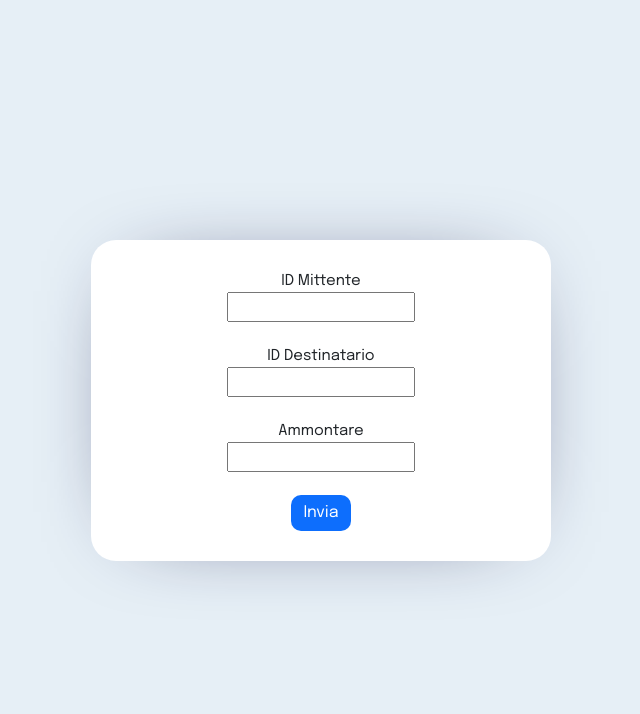
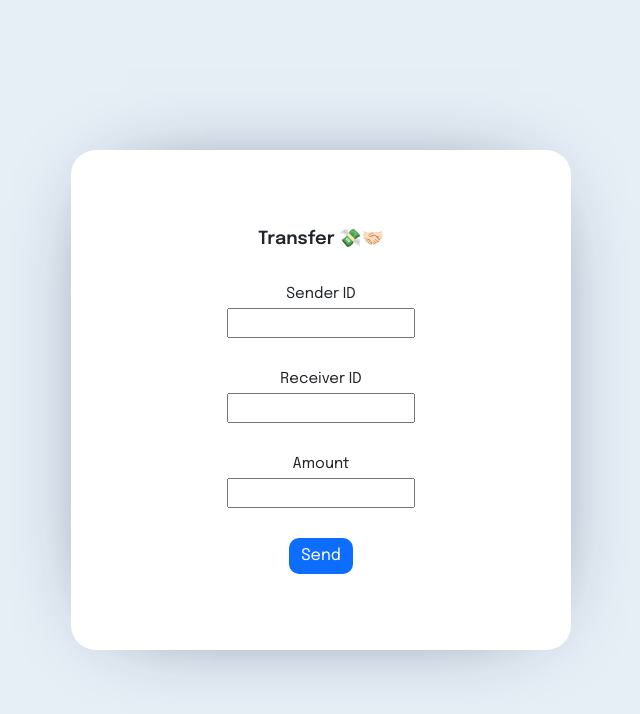
Before and after one commit to washedDragonyx/flask-banking-system, a Flask app: page /transfer in a window 1280 px wide. Shown: the top 714 px of the page, without its empty margins (319-959 px from the left). Run offline with Flask 2, Linux system fonts and the light colour scheme.

Commit message:
Titles, UI, transfer.html flipPage()

```diff
--- a/static/styles/scripts.js
+++ b/static/styles/scripts.js
@@ -109,18 +109,57 @@ function httpPost(url, arr) {
   var xmlHttp = new XMLHttpRequest();
   xmlHttp.open("POST", url, true);
   xmlHttp.setRequestHeader('Content-Type', 'application/json');
+
+  var result = ""
+  xmlHttp.onreadystatechange = (function(_this) {
+    return function() {
+      if (xmlHttp.readyState === 4 && xmlHttp.status === 200) {
+        result = xmlHttp.responseText;
+        var parsed = JSON.parse(result)
+        if(parsed.Status == "Success") {
+          resultPOST("The transaction was completed successfully!");
+        }
+        else if(parsed.Status == "Failure") {
+          resultPOST(parsed.Error);
+        }
+      };
+    }
+  })(this);
+
   xmlHttp.send(JSON.stringify({
     from: arr[0],
     to: arr[1],
     amount: arr[2]
   }));
-  return xmlHttp.responseText;
+  console.log("Data has been sent!")
+}
+
+function resultPOST(txt) {
+  // var flip_card = document.getElementById("flip-card");
+  var alert = document.getElementById("alert");
+  alert.innerHTML = txt;
+  flipCard("flip-card")
+  // flip_card.classList.add("flip-card-flip");
+}
+
+function flipCard(id) {
+  var flip_card = document.getElementById(id)
+  flip_card.classList.toggle("flip-card-flip")
+}
+
+function resetTransfer() {
+  var sender = document.getElementById("input-id-sender")
+  var receiver = document.getElementById("input-id-receiver")
+  var amount = document.getElementById("input-amount")
+  sender.value = ""
+  receiver.value = ""
+  amount.value = ""
 }
 
 // Chiamato dal pulsante "Cerca", utilizza l'ID inserito per ottenere tutti i dati del
 // rispettivo account e inserirli opportunamente nella pagina visibile all'utente
 function getInput() {
-  if (checkLength("input-id", "error")) {
+  if (checkLength("input-id", "notice")) {
     reset();
     var input = document.getElementById("input-id").value;
     var url = "http://127.0.0.1:5000/api/account/" + input;
@@ -136,6 +175,9 @@ function getInput() {
       var createdAt = document.getElementById("acc-createdAt");
       var name = document.getElementById("acc-name");
       var surname = document.getElementById("acc-surname");
+
+      var tempText = "Account " + parsed.AccountID + " found"
+      showNotice(tempText, "notice", "green")
 
       id.innerHTML = "";
       balance.innerHTML = "";
@@ -163,9 +205,10 @@ function getInput() {
     }
     else if (parsed.Status == "Failure") {
       hide();
-      showError(
-        "L'account inserito non esiste",
-        "error"
+      showNotice(
+        parsed.Error,
+        "notice",
+        "red"
       );
     }
   }
@@ -190,35 +233,47 @@ function setEnter() {
 
 // Controlla che l'ID inserito sia lungo 20 caratteri, in caso contrario visualizza
 // un bordo rosso al textbox di input e mostra un avviso di errore
-function checkLength(input_id, error_id) {
+function checkLength(input_id, notice_id) {
   var input = document.getElementById(input_id);
   if (input.value.length != 20) {
     input.classList.add("border-red");
-    showError(
-      "L'id inserito non è accettato (lunghezza 20 caratteri)",
-      error_id
+    showNotice(
+      "The entered ID's length must be 20 characters",
+      notice_id,
+      "red"
     );
     return false;
   } else {
     input.classList.remove("border-red");
-    hideError(error_id);
+    hideError(notice_id);
     return true;
   }
 }
 
 // Funzione che inserisce una data stringa di testo (l'errore) all'opportuno
 // elemento e lo mostra
-function showError(error, error_id) {
-  var err_box = document.getElementById(error_id);
-  err_box.innerHTML = error;
-  err_box.classList.remove("op0");
+function showNotice(notice, notice_id, color) {
+  var notice_box = document.getElementById(notice_id);
+  notice_box.innerHTML = notice;
+  notice_box.classList.remove("op0");
+  if(notice_box.classList.contains("red") && color == "green"){
+    notice_box.classList.remove("red")
+    notice_box.classList.add("green")
+    setTimeout(function() {
+      hideError(notice_id);
+    }, 5000);
+  }
+  else if(notice_box.classList.contains("green") && color == "red"){
+    notice_box.classList.remove("green")
+    notice_box.classList.add("red")
+  }
 }
 
 // Nasconde l'avviso di errore
-function hideError(error_id) {
-  var err_box = document.getElementById(error_id);
-  err_box.innerHTML = "-------------";
-  err_box.classList.add("op0");
+function hideError(notice_id) {
+  var notice_box = document.getElementById(notice_id);
+  notice_box.innerHTML = "-------------";
+  notice_box.classList.add("op0");
 }
 
 // Restituisce il nome del .html attualmente visualizzato
@@ -235,10 +290,7 @@ function sendTransfer() {
     document.getElementById("input-id-receiver").value,
     document.getElementById("input-amount").value
   ]
-  // if(httpPost("http://127.0.0.1:5000/api/transfer", arr).Status)
-  var content = httpPost("http://127.0.0.1:5000/api/transfer", arr);
-  var parsed = JSON.parse(content);
-  console.log(content);
+  httpPost("http://127.0.0.1:5000/api/transfer", arr);
 }
 
 if (getPageName() == "") setEnter();
--- a/static/styles/styles.css
+++ b/static/styles/styles.css
@@ -68,6 +68,8 @@ body {
   border-bottom-right-radius: 0px;
   font-size: 16px;
   justify-content: center;
+  /* padding-bottom: 60px; */
+  margin-bottom: 35px;
 }
 
 .card-bottom {
@@ -171,11 +173,19 @@ td {
   font-size: 15px;
 }
 
-.error {
+.notice {
   justify-content: center;
   text-align: center;
+  /* color: red; */
+  width: 100%;
+}
+
+.red {
   color: red;
-  width: 100%;
+}
+
+.green {
+  color: green;
 }
 
 .op0 {
@@ -186,6 +196,7 @@ td {
 
 .card-top-tr {
   height: fit-content;
+  flex-wrap: wrap;
 }
 
 .header-tr {
@@ -207,3 +218,50 @@ td {
   height: fit-content;
   width: fit-content;
 }
+
+.flip-card {
+  perspective: 1000px;
+  height: 500px;
+  width: 500px;
+}
+
+.flip-card-inner {
+  position: relative;
+  width: 100%;
+  height: 100%;
+  text-align: center;
+  transition: transform 0.8s;
+  transform-style: preserve-3d;
+}
+
+.flip-card-flip .flip-card-inner {
+  transform: rotateY(180deg);
+}
+
+.flip-card-front, .flip-card-back {
+  position: absolute;
+  width: 100%;
+  height: 100%;
+  -webkit-backface-visibility: hidden; /* Safari */
+  backface-visibility: hidden;
+}
+
+.flip-card-back {
+  transform: rotateY(180deg);
+}
+
+.alert {
+  width: 100%;
+}
+
+.btn-tr {
+  width: 60%;
+}
+
+.title {
+  width: 100%;
+  justify-content: center;
+  text-align: center;
+  font-weight: 600;
+  font-size: 18px;
+}
--- a/templates/transfer.html
+++ b/templates/transfer.html
@@ -18,33 +18,53 @@
     />
   </head>
   <body>
-    <div class="card card-tr">
+    <div class="flip-card" id="flip-card">
+      <div class="flip-card-inner">
+        <div class="card card-tr flip-card-front" id="card-front">
           <div class="card-top card-top-tr">
             <div class="card-form card-form-tr">
-
-            <div class="header header-tr">ID Mittente</div>
-            <input type="text" id="input-id-sender" class="input-id input-id-sender"
+                <div class="title">Transfer 💸🤝🏻</div>
+                <div class="notice op0">-------------</div>
+              <div class="header header-tr">Sender ID</div>
+              <input
+                type="text"
+                id="input-id-sender"
+                class="input-id input-id-sender"
                 onkeyup="checkLength('input-id-sender', 'error-sender')"
               />
-            <div class="error op0" id="error-sender">-------------</div>
-
-            <div class="header header-tr">ID Destinatario</div>
-            <input type="text" id="input-id-receiver" class="input-id input-id-receiver"
+              <div class="notice red op0" id="error-sender">-------------</div>
+              <div class="header header-tr">Receiver ID</div>
+              <input
+                type="text"
+                id="input-id-receiver"
+                class="input-id input-id-receiver"
                 onkeyup="checkLength('input-id-receiver', 'error-receiver')"
               />
-            <div class="error op0" id="error-receiver">-------------</div>
-
-            <div class="header header-tr">Ammontare</div>
+              <div class="notice red op0" id="error-receiver">-------------</div>
+              <div class="header header-tr">Amount</div>
               <input type="text" id="input-amount" class="input-amount" />
-            <div class="error op0" id="error-amount">-------------</div>
-
+              <div class="notice red op0" id="error-amount">-------------</div>
               <button
                 type="submit"
                 onclick="sendTransfer()"
                 class="btn btn-primary"
-                id="button">
-            Invia
+                id="button"
+              >
+                Send
               </button>
+            </div>
+          </div>
+        </div>
+        <div class="card card-tr flip-card-back">
+          <div class="card-top card-top-tr">
+            <div class="alert" id="alert"></div>
+            <button
+              onclick="flipCard('flip-card'), resetTransfer()"
+              class="btn btn-primary btn-tr"
+            >
+              New transaction
+            </button>
+          </div>
         </div>
       </div>
     </div>
```
Also changed, not shown: templates/index.html (+9 -8 lines), accounts.db, transactions.db. Lines whose indentation alone changed are shown as unchanged.
